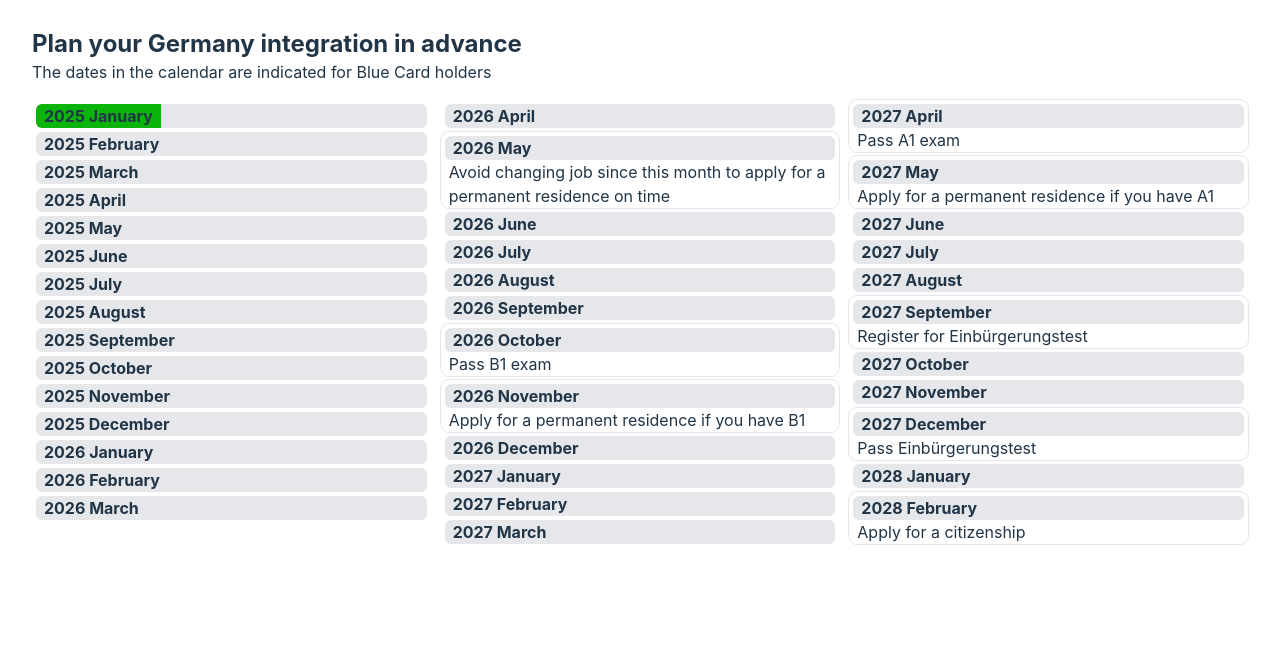
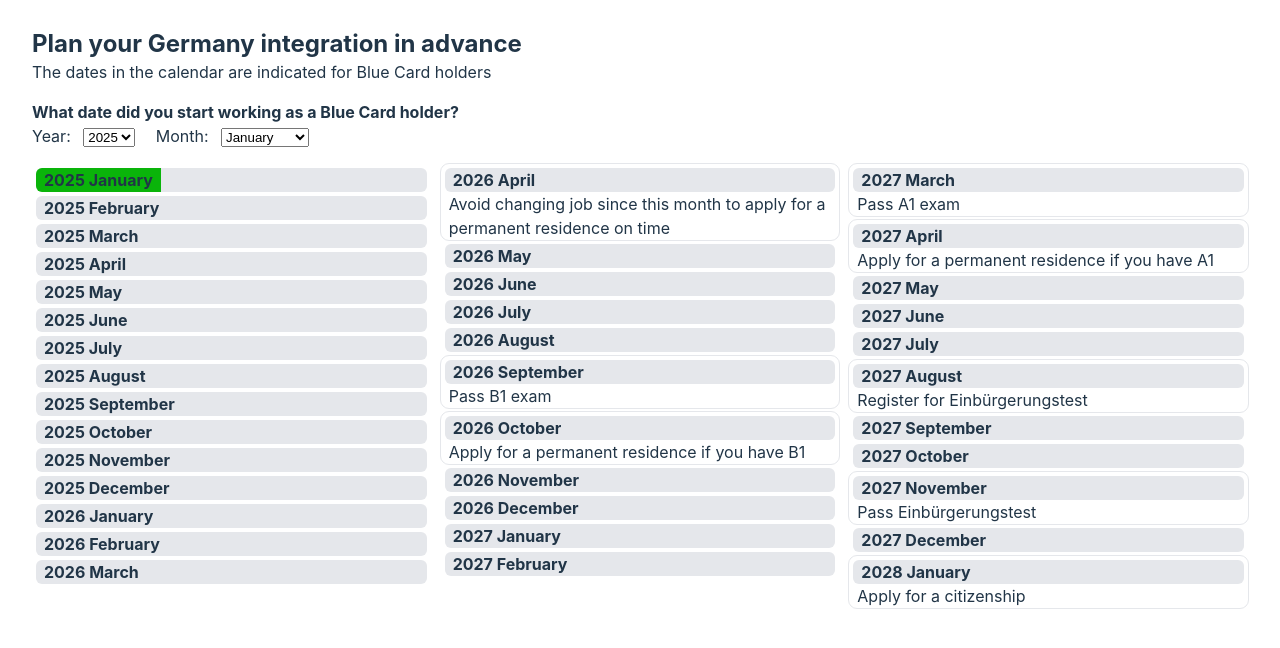
Before and after one commit to isqua/eu-blue-card-germany, a Svelte app: page / in a window 1280 px wide. Shown: the top 648 px of the page. Built offline with nearby package versions, Linux system fonts and the light colour scheme.

Commit message:
feat: allow to select start date

```diff
--- a/src/App.svelte
+++ b/src/App.svelte
@@ -1,29 +1,23 @@
 <script lang="ts">
+    import DateForm from './components/DateForm.svelte';
     import Header from './components/Header.svelte';
     import ProgressCalendar from './components/ProgressCalendar.svelte';
 
-    function getStartDate() {
-        const params = new URLSearchParams(window.location.search);
+    const today = new Date();
+    const initialDate = today;
 
-        try {
-            const start = new Date(params.get('start') ?? '');
-
-            if (!isNaN(start.getTime())) {
-                return start;
-            }
-
-            return new Date();
-        } catch (e) {
-            return new Date();
-        }
-    }
-
-    const startDate = getStartDate();
-    const today = new Date();
+    let selectedYear = $state(initialDate.getFullYear());
+    let selectedMonth = $state(initialDate.getMonth());
+    const startDate = $derived(new Date(selectedYear, selectedMonth, 1));
 </script>
 
 <main>
     <Header />
+    <DateForm
+        bind:selectedYear
+        bind:selectedMonth
+        lastAvailableYear={today.getFullYear()}
+    />
     <ProgressCalendar {startDate} {today} />
 </main>
 
--- /dev/null
+++ b/src/components/DateForm.svelte
@@ -0,0 +1,69 @@
+<script lang="ts">
+    interface Props {
+        selectedYear: number;
+        selectedMonth: number;
+        lastAvailableYear: number;
+    }
+
+    let {
+        selectedYear = $bindable(),
+        selectedMonth = $bindable(),
+        lastAvailableYear,
+    }: Props = $props();
+
+    const years: number[] = [];
+
+    for (let year = lastAvailableYear; year >= 2012; year--) {
+        years.push(year);
+    }
+
+    const months = [
+        'January',
+        'February',
+        'March',
+        'April',
+        'May',
+        'June',
+        'July',
+        'August',
+        'September',
+        'October',
+        'November',
+        'December',
+    ];
+</script>
+
+<form>
+    <p><b>What date did you start working as a Blue Card holder?</b></p>
+    <label for="year">Year:</label>
+    <select id="year" bind:value={selectedYear}>
+        {#each years as year}
+            <option value={year}>{year}</option>
+        {/each}
+    </select>
+
+    <label for="month">Month:</label>
+    <select id="month" bind:value={selectedMonth}>
+        {#each months as month, index}
+            <option value={index}>{month}</option>
+        {/each}
+    </select>
+</form>
+
+<style>
+    p {
+        margin-bottom: 0;
+    }
+
+    form {
+        margin-bottom: 1rem;
+    }
+
+    label {
+        margin-right: 0.5rem;
+    }
+
+    select {
+        margin-right: 1rem;
+    }
+</style>
--- a/src/components/MonthProgress.svelte
+++ b/src/components/MonthProgress.svelte
@@ -8,9 +8,11 @@
     }
 
     const { item }: Props = $props();
-    const name = new Date(item.year, item.month, 1).toLocaleString('default', {
-        month: 'long',
-    });
+    const name = $derived(
+        new Date(item.year, item.month, 1).toLocaleString('default', {
+            month: 'long',
+        })
+    );
 </script>
 
 <ProgressBar max={item.max} value={item.value}>{item.year} {name}</ProgressBar>
--- a/src/components/ProgressBar.svelte
+++ b/src/components/ProgressBar.svelte
@@ -8,7 +8,7 @@
     }
 
     const { value = 0, max = 30, children }: Props = $props();
-    const percentage = Math.round((value / max) * 100);
+    const percentage = $derived(Math.round((value / max) * 100));
 </script>
 
 <div class="progress-container">
--- a/src/components/ProgressCalendar.svelte
+++ b/src/components/ProgressCalendar.svelte
@@ -11,13 +11,13 @@
     }
 
     const { startDate, today }: Props = $props();
-    const citizenshipDate = calculateEndDate(startDate, CITIZENSHIP_MONTHS + 1);
-    const progressItems = calculateMonthsProgress(
-        startDate,
-        citizenshipDate,
-        today
+    const citizenshipDate = $derived(
+        calculateEndDate(startDate, CITIZENSHIP_MONTHS + 1)
     );
-    const notes: string[] = generateNotes(startDate);
+    const progressItems = $derived(
+        calculateMonthsProgress(startDate, citizenshipDate, today)
+    );
+    const notes: string[] = $derived(generateNotes(startDate));
 </script>
 
 <ul class="list">
```
